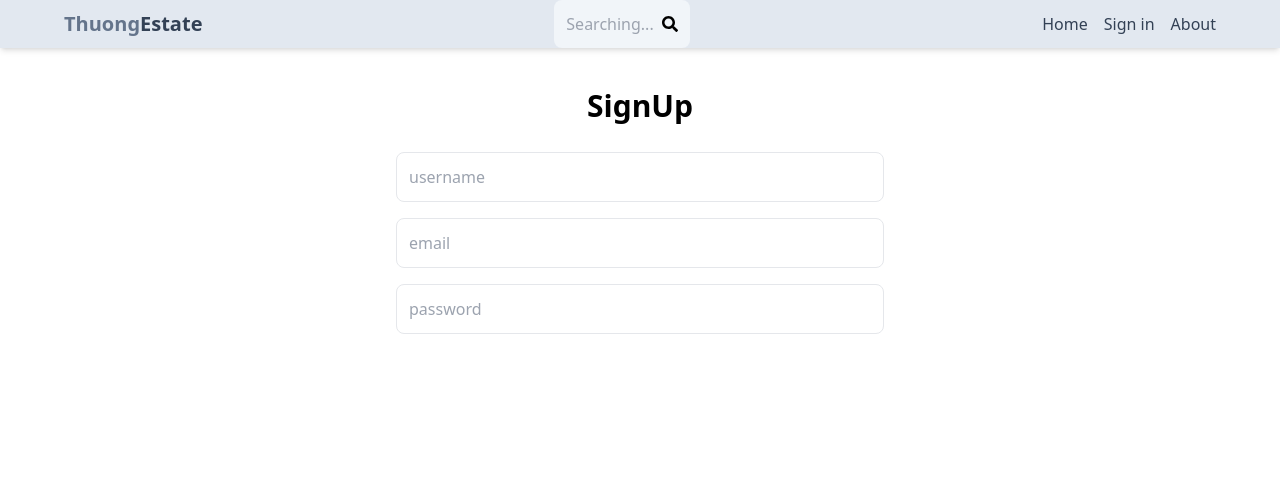
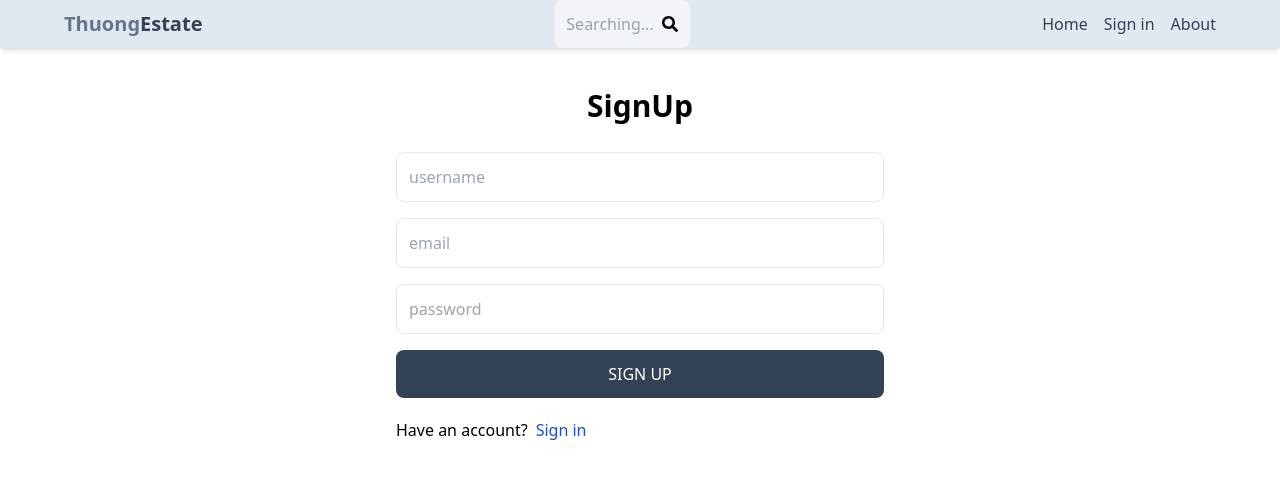
Before and after one commit to lamthuong2631996/mern-estate, a React (Vite) app: page /signup in a window 1280 px wide. Shown: the top 478 px of the page. Built offline with nearby package versions, Linux system fonts and the light colour scheme.

Commit message:
Complete Signup Page Functionality

```diff
--- a/src/pages/SignUp.jsx
+++ b/src/pages/SignUp.jsx
@@ -1,29 +1,82 @@
-import React from "react";
+import React, { useState } from "react";
+import { Link, useNavigate } from "react-router-dom";
 
 const SignUp = () => {
+  const [formData, setFormData] = useState({});
+  const [error, setError] = useState(null);
+  const [loading, setLoading] = useState(false);
+  const navigate = useNavigate();
+  const handleChange = (e) => {
+    setFormData({
+      ...formData,
+      [e.target.id]: e.target.value,
+    });
+    console.log(e);
+  };
+  const handleSubmit = async (e) => {
+    e.preventDefault();
+    try {
+      setLoading(true);
+      const res = await fetch("/api/auth/signup", {
+        method: "POST",
+        headers: {
+          "Content-Type": "application/json",
+        },
+        body: JSON.stringify(formData),
+      });
+      const data = await res.json();
+      console.log(data);
+      if (data.success === false) {
+        setLoading(false);
+        setError(data.message);
+        return;
+      }
+      setLoading(false);
+      setError(null);
+      navigate("/signin");
+    } catch (error) {
+      setLoading(false);
+      setError(error.message);
+    }
+  };
   return (
-    <div className='p-3 max-w-lg mx-auto'>
+    <div className="p-3 max-w-lg mx-auto">
       <h1 className="text-3xl text-center font-semibold my-7">SignUp</h1>
-      <form action="" className="flex flex-col gap-4">
+      <form onSubmit={handleSubmit} action="" className="flex flex-col gap-4">
         <input
           type="text"
           placeholder="username"
           className="border p-3 rounded-lg"
           id="username"
+          onChange={handleChange}
         />
         <input
           type="email"
           placeholder="email"
           className="border p-3 rounded-lg"
           id="email"
+          onChange={handleChange}
         />
         <input
           type="password"
           placeholder="password"
           className="border p-3 rounded-lg"
           id="password"
+          onChange={handleChange}
         />
+        <button
+          disabled={loading}
+          className="bg-slate-700 text-white p-3 rounded-lg uppercase hover:opacity-95 disabled:opacity-80"
+        >
+          {loading ? "Loading..." : "Sign Up"}
+        </button>
       </form>
+      <div className="flex gap-2 mt-5">
+        <p>Have an account?</p>
+        <Link to={"/signin"}>
+          <span className="text-blue-700">Sign in</span>
+        </Link>
+      </div>
     </div>
   );
 };
--- a/vite.config.js
+++ b/vite.config.js
@@ -3,5 +3,13 @@
 
 // https://vitejs.dev/config/
 export default defineConfig({
+  server:{
+    proxy: {
+      '/api': {
+        target: 'http://localhost:3000',
+        secure: false,
+      }
+    }
+  },
   plugins: [react()],
 })
```
